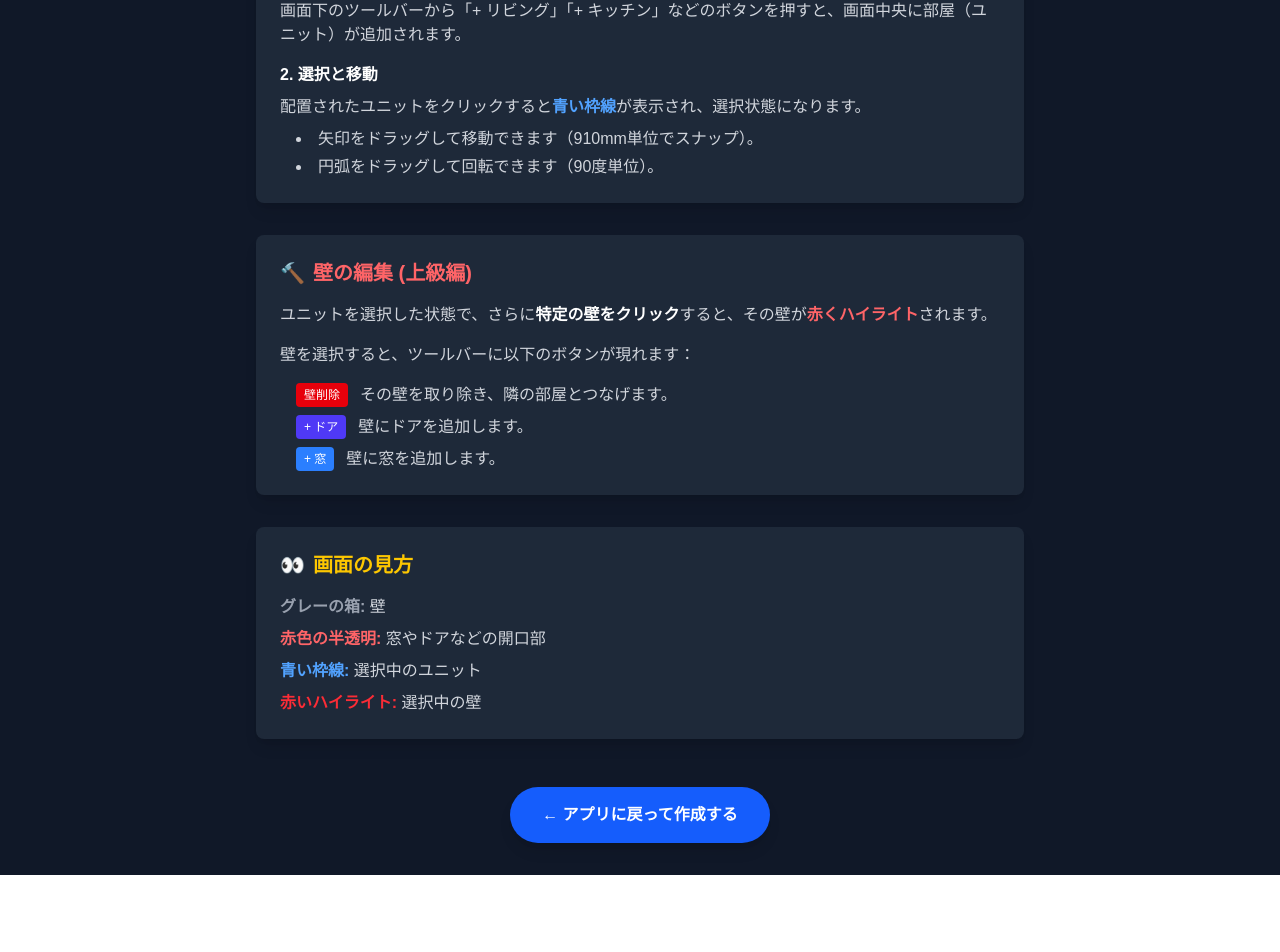
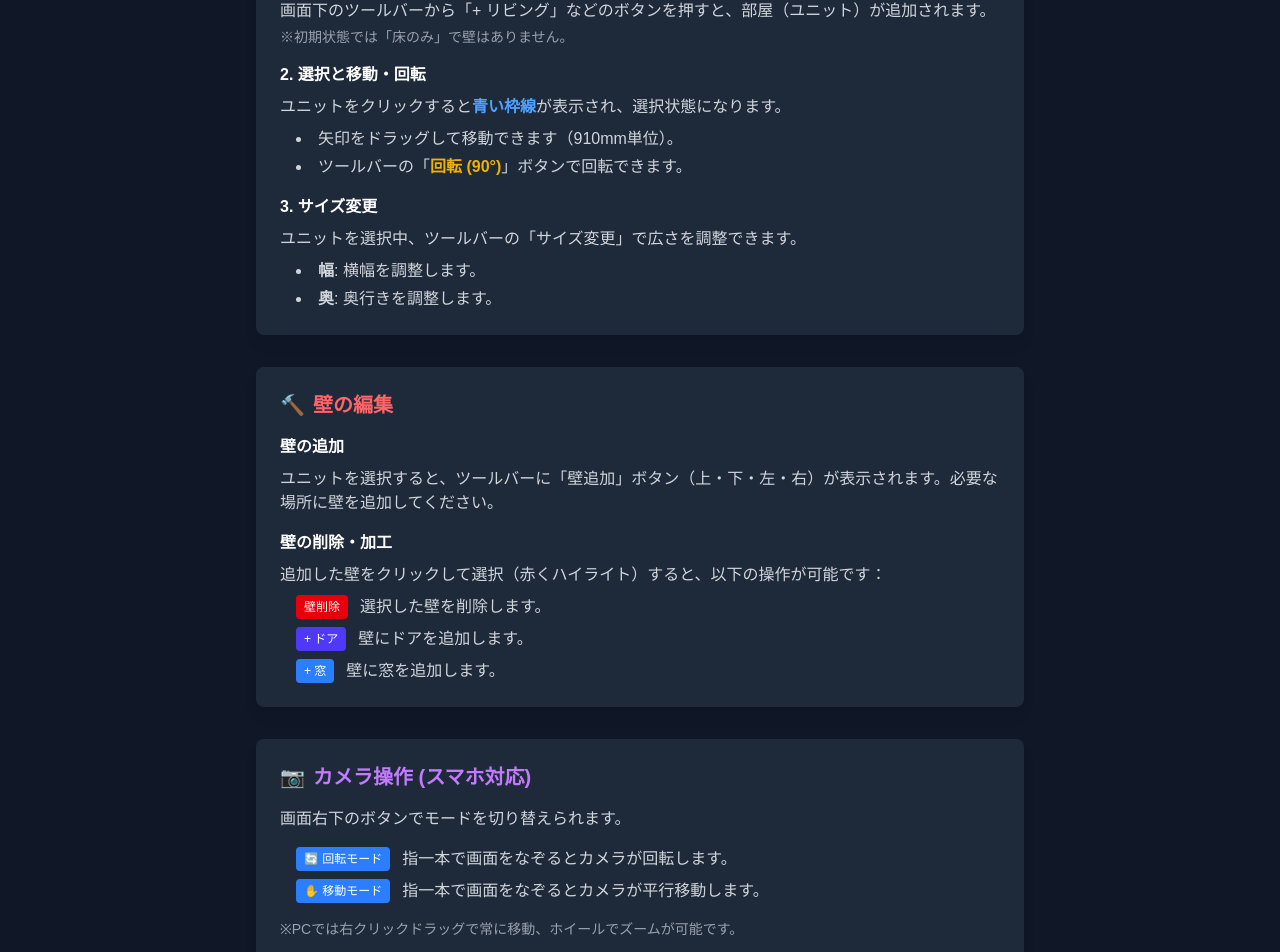
Before and after one commit to tianzhongyoushi178/housemake, a Next.js app: page /help in a window 1280 px wide. Shown: the part 438-1390 px from the top of the page. Before the commit the page ends 1313 px from the top, so only its background shows below. Built offline with nearby package versions, Linux system fonts and the light colour scheme.

Commit message:
Update help page with new features

```diff
--- a/app/help/page.tsx
+++ b/app/help/page.tsx
@@ -31,19 +31,28 @@ export default function HelpPage() {
                     {/* Building */}
                     <section className="bg-gray-800 p-6 rounded-lg shadow-lg">
                         <h2 className="text-xl font-semibold mb-4 text-green-400 flex items-center">
-                            <span className="mr-2">🏠</span> 部屋の配置と移動
+                            <span className="mr-2">🏠</span> 部屋の配置と編集
                         </h2>
                         <div className="space-y-4 text-gray-300">
                             <div>
                                 <h3 className="font-bold text-white mb-2">1. ユニットの追加</h3>
-                                <p>画面下のツールバーから「+ リビング」「+ キッチン」などのボタンを押すと、画面中央に部屋（ユニット）が追加されます。</p>
+                                <p>画面下のツールバーから「+ リビング」などのボタンを押すと、部屋（ユニット）が追加されます。</p>
+                                <p className="text-sm text-gray-400 mt-1">※初期状態では「床のみ」で壁はありません。</p>
                             </div>
                             <div>
-                                <h3 className="font-bold text-white mb-2">2. 選択と移動</h3>
-                                <p>配置されたユニットをクリックすると<span className="text-blue-400 font-bold">青い枠線</span>が表示され、選択状態になります。</p>
+                                <h3 className="font-bold text-white mb-2">2. 選択と移動・回転</h3>
+                                <p>ユニットをクリックすると<span className="text-blue-400 font-bold">青い枠線</span>が表示され、選択状態になります。</p>
                                 <ul className="list-disc list-inside ml-4 mt-2 space-y-1">
-                                    <li>矢印をドラッグして移動できます（910mm単位でスナップ）。</li>
-                                    <li>円弧をドラッグして回転できます（90度単位）。</li>
+                                    <li>矢印をドラッグして移動できます（910mm単位）。</li>
+                                    <li>ツールバーの「<span className="font-bold text-yellow-500">回転 (90°)</span>」ボタンで回転できます。</li>
+                                </ul>
+                            </div>
+                            <div>
+                                <h3 className="font-bold text-white mb-2">3. サイズ変更</h3>
+                                <p>ユニットを選択中、ツールバーの「サイズ変更」で広さを調整できます。</p>
+                                <ul className="list-disc list-inside ml-4 mt-2 space-y-1">
+                                    <li><span className="font-bold">幅</span>: 横幅を調整します。</li>
+                                    <li><span className="font-bold">奥</span>: 奥行きを調整します。</li>
                                 </ul>
                             </div>
                         </div>
@@ -52,15 +61,20 @@ export default function HelpPage() {
                     {/* Wall Editing */}
                     <section className="bg-gray-800 p-6 rounded-lg shadow-lg">
                         <h2 className="text-xl font-semibold mb-4 text-red-400 flex items-center">
-                            <span className="mr-2">🔨</span> 壁の編集 (上級編)
+                            <span className="mr-2">🔨</span> 壁の編集
                         </h2>
                         <div className="space-y-4 text-gray-300">
-                            <p>ユニットを選択した状態で、さらに<span className="font-bold text-white">特定の壁をクリック</span>すると、その壁が<span className="text-red-400 font-bold">赤くハイライト</span>されます。</p>
-                            <p>壁を選択すると、ツールバーに以下のボタンが現れます：</p>
-                            <ul className="space-y-2 ml-4">
+                            <div>
+                                <h3 className="font-bold text-white mb-2">壁の追加</h3>
+                                <p>ユニットを選択すると、ツールバーに「壁追加」ボタン（上・下・左・右）が表示されます。必要な場所に壁を追加してください。</p>
+                            </div>
+                            <div>
+                                <h3 className="font-bold text-white mb-2">壁の削除・加工</h3>
+                                <p>追加した壁をクリックして選択（赤くハイライト）すると、以下の操作が可能です：</p>
+                                <ul className="space-y-2 ml-4 mt-2">
                                     <li className="flex items-center">
                                         <span className="bg-red-600 text-white text-xs px-2 py-1 rounded mr-3">壁削除</span>
-                                    <span>その壁を取り除き、隣の部屋とつなげます。</span>
+                                        <span>選択した壁を削除します。</span>
                                     </li>
                                     <li className="flex items-center">
                                         <span className="bg-indigo-600 text-white text-xs px-2 py-1 rounded mr-3">+ ドア</span>
@@ -71,6 +85,28 @@ export default function HelpPage() {
                                         <span>壁に窓を追加します。</span>
                                     </li>
                                 </ul>
+                            </div>
+                        </div>
+                    </section>
+
+                    {/* Camera Controls */}
+                    <section className="bg-gray-800 p-6 rounded-lg shadow-lg">
+                        <h2 className="text-xl font-semibold mb-4 text-purple-400 flex items-center">
+                            <span className="mr-2">📷</span> カメラ操作 (スマホ対応)
+                        </h2>
+                        <div className="space-y-4 text-gray-300">
+                            <p>画面右下のボタンでモードを切り替えられます。</p>
+                            <ul className="space-y-2 ml-4">
+                                <li className="flex items-center">
+                                    <span className="bg-blue-500 text-white text-xs px-2 py-1 rounded mr-3">🔄 回転モード</span>
+                                    <span>指一本で画面をなぞるとカメラが回転します。</span>
+                                </li>
+                                <li className="flex items-center">
+                                    <span className="bg-blue-500 text-white text-xs px-2 py-1 rounded mr-3">✋ 移動モード</span>
+                                    <span>指一本で画面をなぞるとカメラが平行移動します。</span>
+                                </li>
+                            </ul>
+                            <p className="text-sm text-gray-400">※PCでは右クリックドラッグで常に移動、ホイールでズームが可能です。</p>
                         </div>
                     </section>
 
```
Lines whose indentation alone changed are shown as unchanged.
